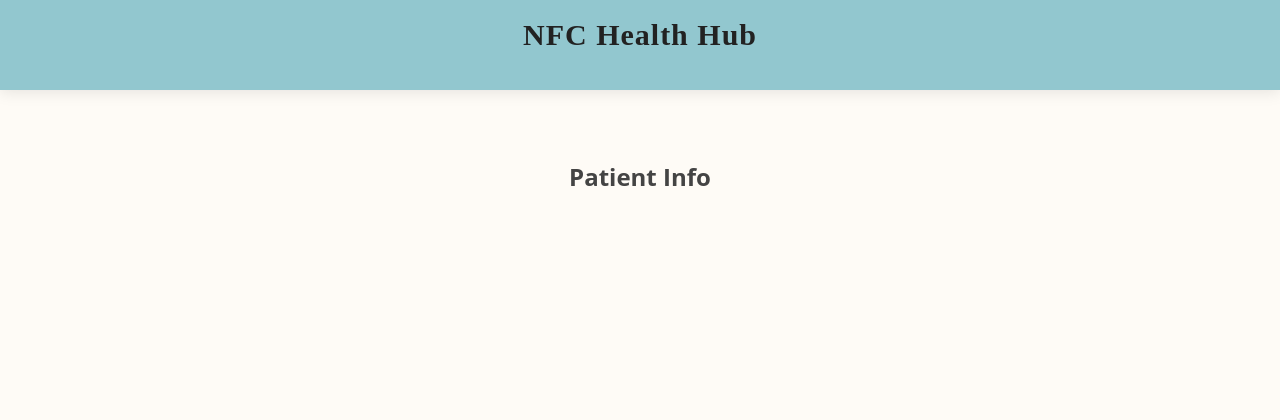
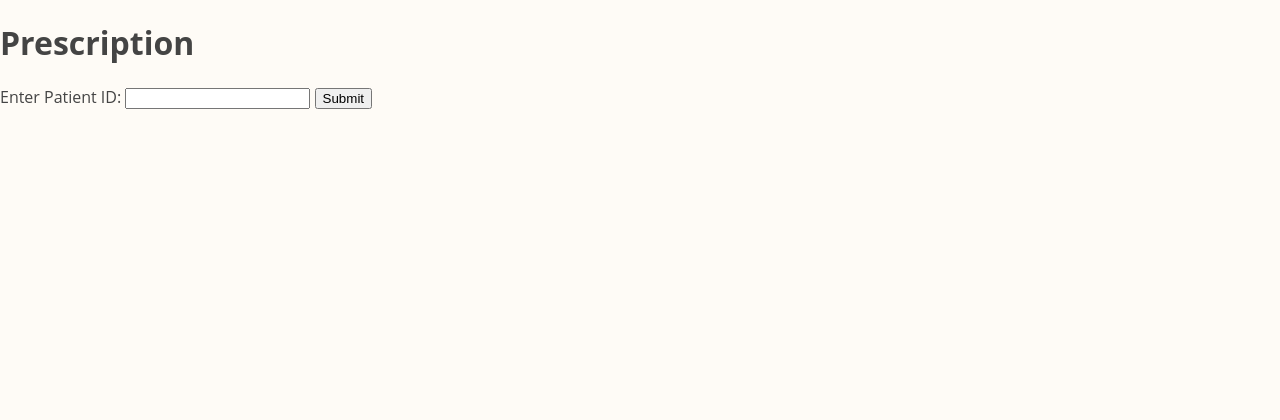
Before and after one commit to InDhan/NFC_health_hub, a Flask app: page /patient_info in a window 1280 px wide. Shown: the top 420 px of the page. Run offline with Flask 3, Linux system fonts and the light colour scheme; parts of the project's set-up code (start-up, migrations or seed data) failed here and were passed over.

Commit message:
changes in rfid.py , dataset , patientinfo.html and app.py

```diff
--- a/app.py
+++ b/app.py
@@ -4,7 +4,7 @@ from templates.assets.logic.login import authenticate_user
 import subprocess
 import serial.tools.list_ports
 import time
-
+from prescription import fetch_prescriptions
 app = Flask(__name__, static_folder='templates/', static_url_path='/')
 
 ser = None  # Initialize serial port variable
@@ -89,6 +89,19 @@ def patient_info():
     global rfid_uid
     return render_template('Patient_info.html', rfid_uid=rfid_uid)  # Pass rfid_uid to Patient_info.html
 
+@app.route('/')
+def dashboard():
+    return render_template('dashboard.html')
+
+@app.route('/prescription', methods=['GET', 'POST'])
+def prescription():
+    if request.method == 'POST':
+        patient_id = request.form['patient_id']
+        prescriptions = fetch_prescriptions(patient_id)
+        return render_template('prescription.html', prescriptions=prescriptions, patient_id=patient_id)
+    else:
+        return render_template('prescription.html')
+
 if __name__ == '__main__':
     start_rfid_thread()  # Start the RFID reading thread
     app.run(debug=True)
--- /dev/null
+++ b/prescription.py
@@ -0,0 +1,39 @@
+import gspread
+from oauth2client.service_account import ServiceAccountCredentials
+from flask import Flask, request, render_template
+
+# Initialize Flask app
+app = Flask(__name__)
+
+# Google Sheets API credentials
+scope = ['https://spreadsheets.google.com/feeds',
+         'https://www.googleapis.com/auth/drive']
+creds = ServiceAccountCredentials.from_json_keyfile_name('keys.json', scope)
+client = gspread.authorize(creds)
+
+# Google Spreadsheet ID
+spreadsheet_id = '1FCoRib-XsrcSycRvHtEl8xYAV4KsbTXcr5ZkbkuabsY'
+
+# Function to fetch prescription data for a specific patient ID
+def fetch_prescriptions(patient_id):
+    sheet = client.open_by_key(spreadsheet_id).sheet1
+    data = sheet.get_all_records()
+    prescriptions = [row['Prescription'] for row in data if row['Patient ID'] == patient_id]
+    return prescriptions
+
+# Routes
+@app.route('/')
+def dashboard():
+    return render_template('dashboard.html')
+
+@app.route('/prescription', methods=['GET', 'POST'])
+def prescription():
+    if request.method == 'POST':
+        patient_id = request.form['patient_id']
+        prescriptions = fetch_prescriptions(patient_id)
+        return render_template('prescription.html', prescriptions=prescriptions, patient_id=patient_id)
+    else:
+        return render_template('prescription.html')
+
+if __name__ == '__main__':
+    app.run(debug=True)
--- a/templates/add_patient.html
+++ b/templates/add_patient.html
@@ -36,7 +36,7 @@
             }
         </style>
 
-        <iframe src="https://docs.google.com/forms/d/e/1FAIpQLScgZ3TKYxe44HGyBfdcTdzyO-liS4FWkoGZfWjVqQpQ8QoHRw/viewform?embedded=true" width="1540" height="2000" frameborder="0" marginheight="0" marginwidth="0">Loading…</iframe>
+        <iframe src="https://docs.google.com/forms/d/e/1FAIpQLSfivwNiuhFnmH5fSOGI68rlFKyM3PJnR-fYaxDm2DonnBon3g/viewform" width="1540" height="2000" frameborder="0" marginheight="0" marginwidth="0">Loading…</iframe>
 
         <!-- Add any dashboard content here -->
     </section>
--- a/templates/dashboard.html
+++ b/templates/dashboard.html
@@ -64,7 +64,7 @@
     <footer id="footer">
         <div class="container">
             <div class="copyright">
-                &copy; Copyright <strong style="font-family: Eras ITC">Harshal Jain, Murtaza, Utkarsh Jyotishi</strong>.
+                &copy; Copyright <strong style="font-family: Eras ITC">Harshal Jain, Murtaza Sogiyawala, Utkarsh Jyotishi</strong>.
                 All Rights Reserved
             </div>
         </div>
--- a/templates/patient_info.html
+++ b/templates/patient_info.html
@@ -9,7 +9,22 @@
     <!-- Add any additional meta tags, stylesheets, or scripts here -->
 </head>
 <body>
-    <header id="header" class="header-scrolled">
+    <h1>Prescription</h1>
+    <form action="/prescription" method="post">
+        <label for="patient_id">Enter Patient ID:</label>
+        <input type="text" id="patient_id" name="patient_id" required>
+        <input type="submit" value="Submit">
+    </form>
+
+    {% if prescriptions %}
+        <h2>Prescriptions for Patient ID: {{ patient_id }}</h2>
+        <ul>
+            {% for prescription in prescriptions %}
+                <li>{{ prescription }}</li>
+            {% endfor %}
+        </ul>
+    {% endif %}
+    <!--header id="header" class="header-scrolled">
         <div class="logo">
             <h1><a href="#">NFC Health Hub</a></h1>
             <h2></h2>
@@ -25,10 +40,12 @@
             }
         </style>
         <!-- Add any dashboard content here -->
-    </section>
+    <!--/section>
     <section style="text-align: center;">
         <input type="text" id="patient_id" name="Patient ID" placeholder="Patient ID" required>
-    </section>
+    <!--/section>
+
+
 
     <!-- ======= Footer ======= -->
     <!-- <section>
```
